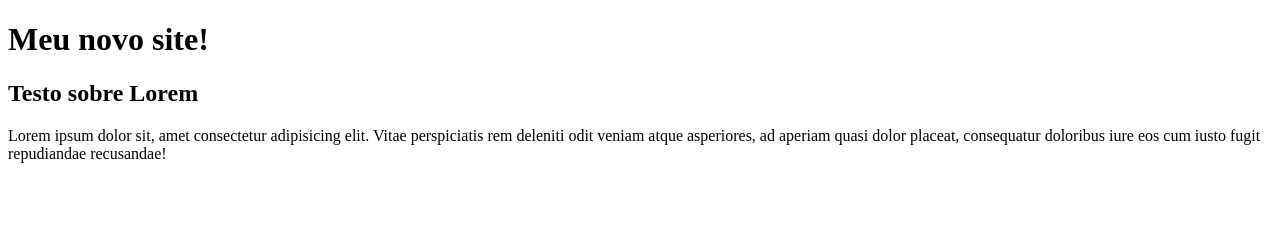
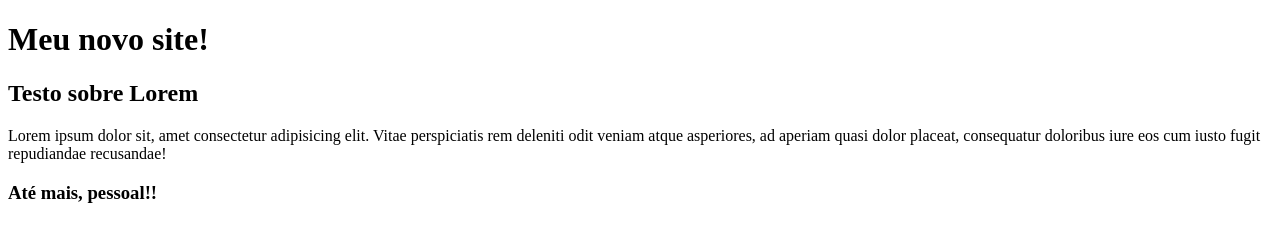
Before and after one commit to Zemiro014/estudying-git, a plain HTML site: page index.html in a window 1280 px wide. Drawn offline with Linux system fonts and the light colour scheme.

Commit message:
adicionado Até mais, pessoal

```diff
--- a/index.html
+++ b/index.html
@@ -13,5 +13,6 @@
         Vitae perspiciatis rem deleniti odit veniam atque asperiores,
         ad aperiam quasi dolor placeat, consequatur doloribus iure eos
         cum iusto fugit repudiandae recusandae!</p>
+        <h3> Até mais, pessoal!!</h3>
 </body>
 </html>
```
